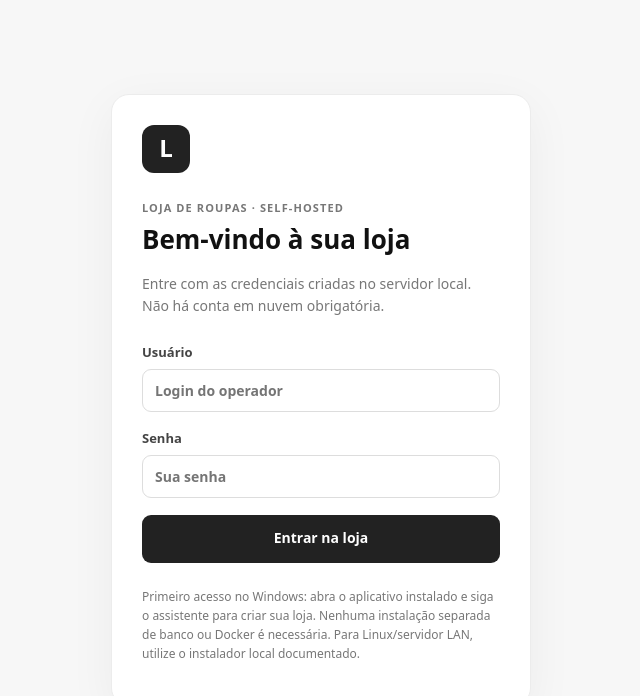
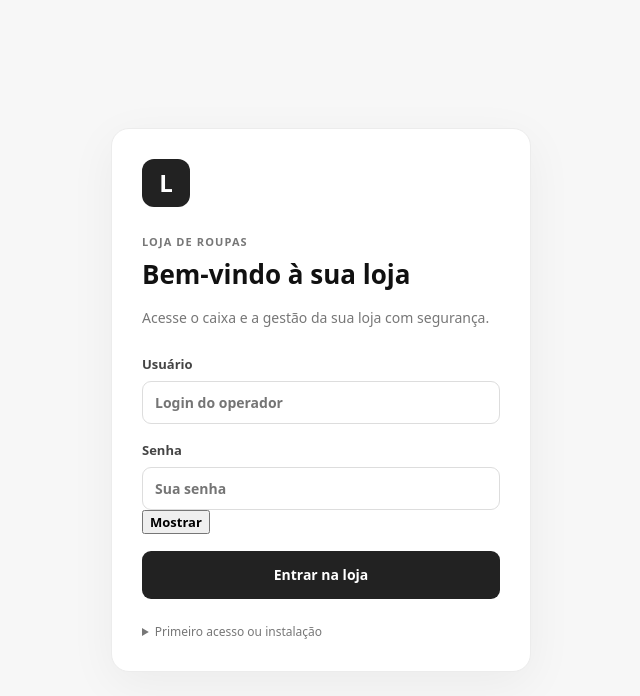
Before and after one commit to nutricionistaalmeidavh-spec/loja-roupas, a React (Vite) app in the folder apps/web/: page / in a window 1280 px wide. Shown: the top 696 px of the page, without its empty margins (319-959 px from the left). Built offline with nearby package versions, Linux system fonts and the light colour scheme.

Commit message:
feat(ui): refinar sessão de loja e login (LoginScreen.tsx)

```diff
--- a/apps/web/src/LoginScreen.tsx
+++ b/apps/web/src/LoginScreen.tsx
@@ -12,6 +12,7 @@ declare global {
 export function LoginScreen({onAuthenticated}:{onAuthenticated:(session:Session)=>void}) {
   const [username,setUsername]=useState('');
   const [password,setPassword]=useState('');
+  const [showPassword,setShowPassword]=useState(false);
   const [pending,setPending]=useState(false);
   const [error,setError]=useState('');
   const [result,setResult]=useState<LoginResult|null>(null);
@@ -34,7 +35,7 @@ export function LoginScreen({onAuthenticated}:{onAuthenticated:(session:Session)
         return;
       }
       if(response.stores.length===1) {
-        onAuthenticated({token:response.token,storeId:response.stores[0].store_id,roles:response.stores[0].roles});
+        onAuthenticated({token:response.token,storeId:response.stores[0].store_id,storeName:response.stores[0].name,roles:response.stores[0].roles});
       } else setResult(response);
     } catch(err) {
       setError(err instanceof ApiError ? err.message : 'Não foi possível autenticar.');
@@ -42,18 +43,18 @@ export function LoginScreen({onAuthenticated}:{onAuthenticated:(session:Session)
   }
   return <div className="login-shell"><section className="login-panel">
     <div className="login-logo">L</div>
-    <p className="eyebrow">LOJA DE ROUPAS · SELF-HOSTED</p>
+    <p className="eyebrow">LOJA DE ROUPAS</p>
     <h1>Bem-vindo à sua loja</h1>
-    <p className="muted">Entre com as credenciais criadas no servidor local. Não há conta em nuvem obrigatória.</p>
+    <p className="muted">Acesse o caixa e a gestão da sua loja com segurança.</p>
     {result?<div className="login-chooser">
       <h2>Escolher loja</h2>
       {result.stores.map(store=><button key={store.store_id} className="store-option" onClick={()=>onAuthenticated({
-        token:result.token,storeId:store.store_id,roles:store.roles})}>
-        Loja {store.store_id.slice(0,8)} · Continuar
+        token:result.token,storeId:store.store_id,storeName:store.name,roles:store.roles})}>
+        {store.name?.trim()||'Sua loja'} · Continuar
       </button>)}
     </div>:<form onSubmit={event=>void submit(event)} className="login-form">
       <label>Usuário<input required autoComplete="username" value={username} onChange={e=>setUsername(e.target.value)} placeholder="Login do operador"/></label>
-      <label>Senha<input type="password" required autoComplete="current-password" value={password} onChange={e=>setPassword(e.target.value)} placeholder="Sua senha"/></label>
+      <label>Senha<span className="password-field"><input type={showPassword?'text':'password'} required autoComplete="current-password" value={password} onChange={e=>setPassword(e.target.value)} placeholder="Sua senha"/><button type="button" className="password-toggle" aria-label={showPassword?'Ocultar senha':'Mostrar senha'} aria-pressed={showPassword} onClick={()=>setShowPassword(v=>!v)}>{showPassword?'Ocultar':'Mostrar'}</button></span></label>
       {error&&<p className="error" role="alert">{error}</p>}
       <button className="primary-action" disabled={pending}>{pending?'Entrando…':'Entrar na loja'}</button>
       {localRecovery&&<button type="button" className="text-btn"
@@ -61,6 +62,6 @@ export function LoginScreen({onAuthenticated}:{onAuthenticated:(session:Session)
         Esqueci minha senha · Recuperar neste computador
       </button>}
     </form>}
-    <p className="login-help">Primeiro acesso no Windows: abra o aplicativo instalado e siga o assistente para criar sua loja. Nenhuma instalação separada de banco ou Docker é necessária. Para Linux/servidor LAN, utilize o instalador local documentado.</p>
+    <details className="login-help"><summary>Primeiro acesso ou instalação</summary><p>No Windows, abra o aplicativo e siga o assistente para criar sua loja. Para servidor LAN no Linux, consulte o guia de instalação local. Não é necessário serviço comercial de nuvem.</p></details>
   </section></div>;
 }
```
